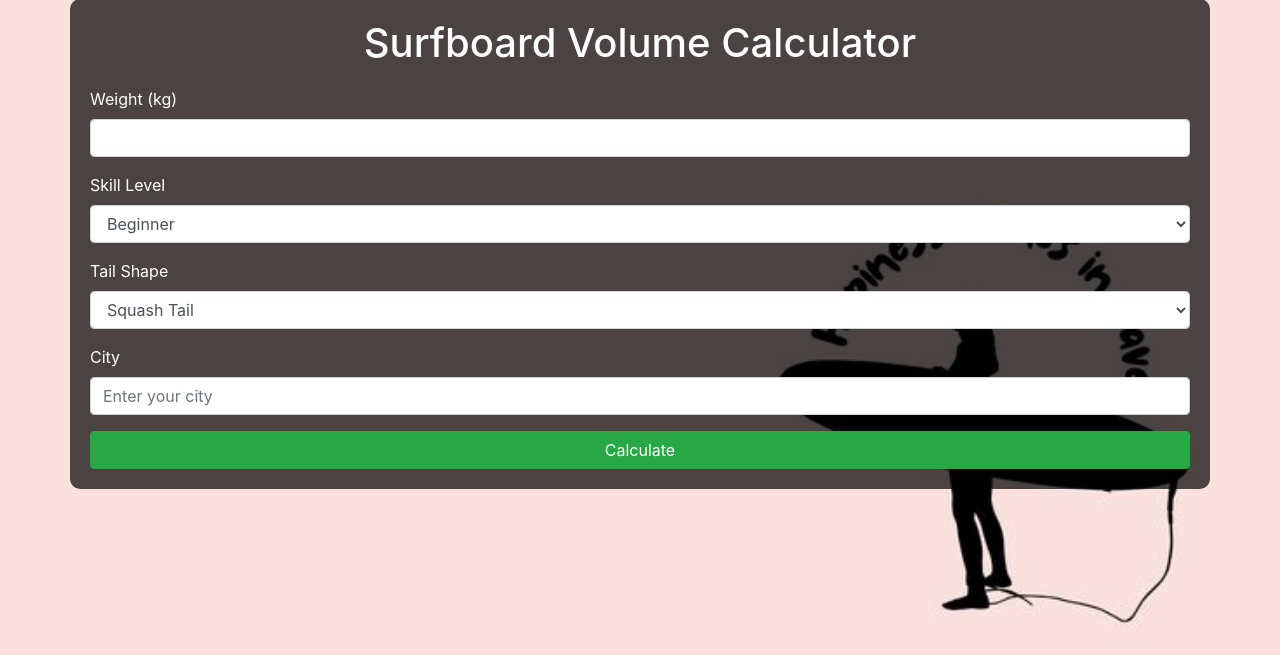
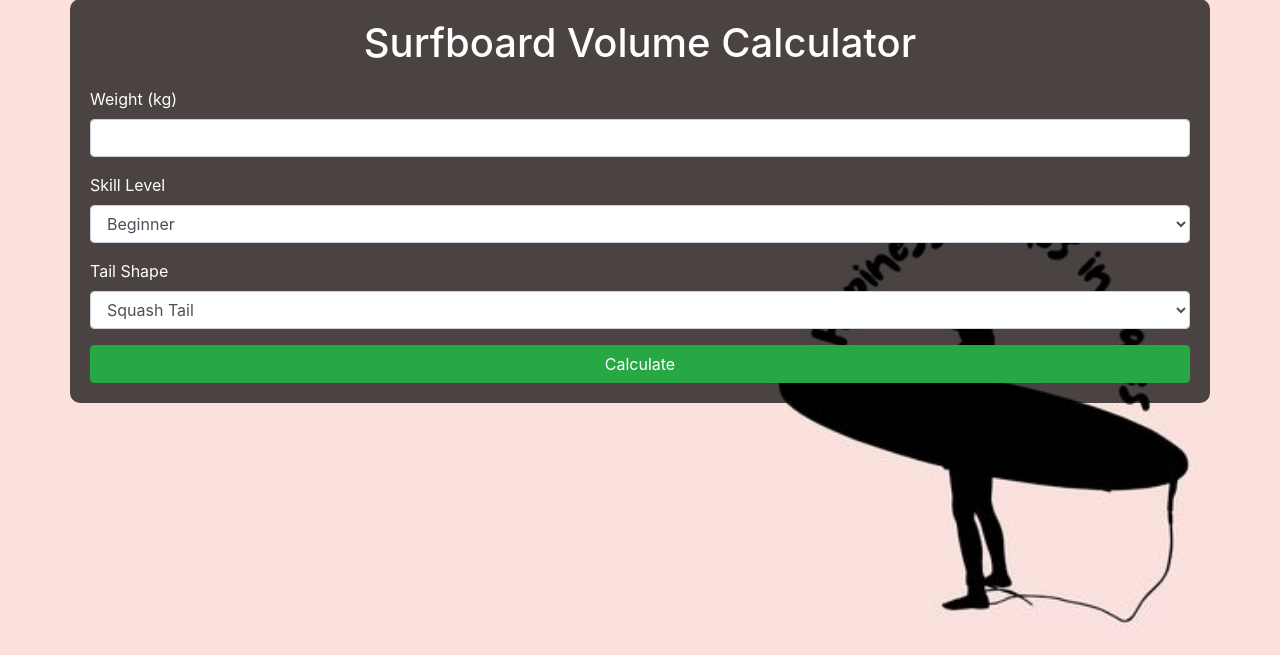
Before and after one commit to Catash37/surfsapp, a Flask app: page / in a window 1280 px wide. Shown: the part 51-706 px from the top of the page. Run offline with Flask 3, Linux system fonts and the light colour scheme; some libraries are stand-ins or nearby versions.

Commit message:
verifying template

```diff
--- a/templates/calculate.html
+++ b/templates/calculate.html
@@ -45,10 +45,6 @@
                 {{ form.tail_shape.label(class="form-control-label") }}
                 {{ form.tail_shape(class="form-control") }}
             </div>
-            <div class="form-group">
-                <label for="city" class="form-control-label">City</label>
-                <input type="text" name="city" class="form-control" placeholder="Enter your city">
-            </div>
             <button type="submit" class="btn btn-primary btn-block">Calculate</button>
         </form>
     </div>
```
